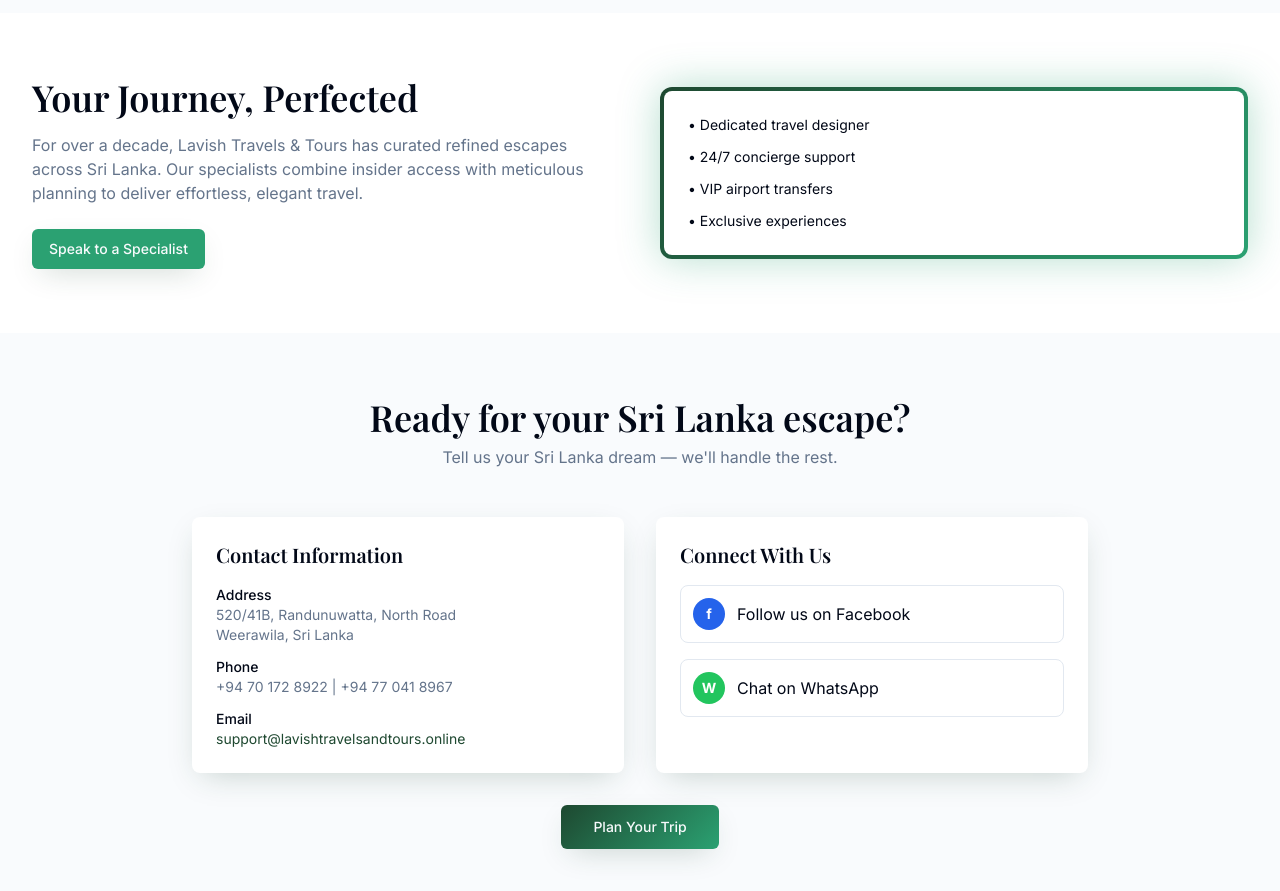
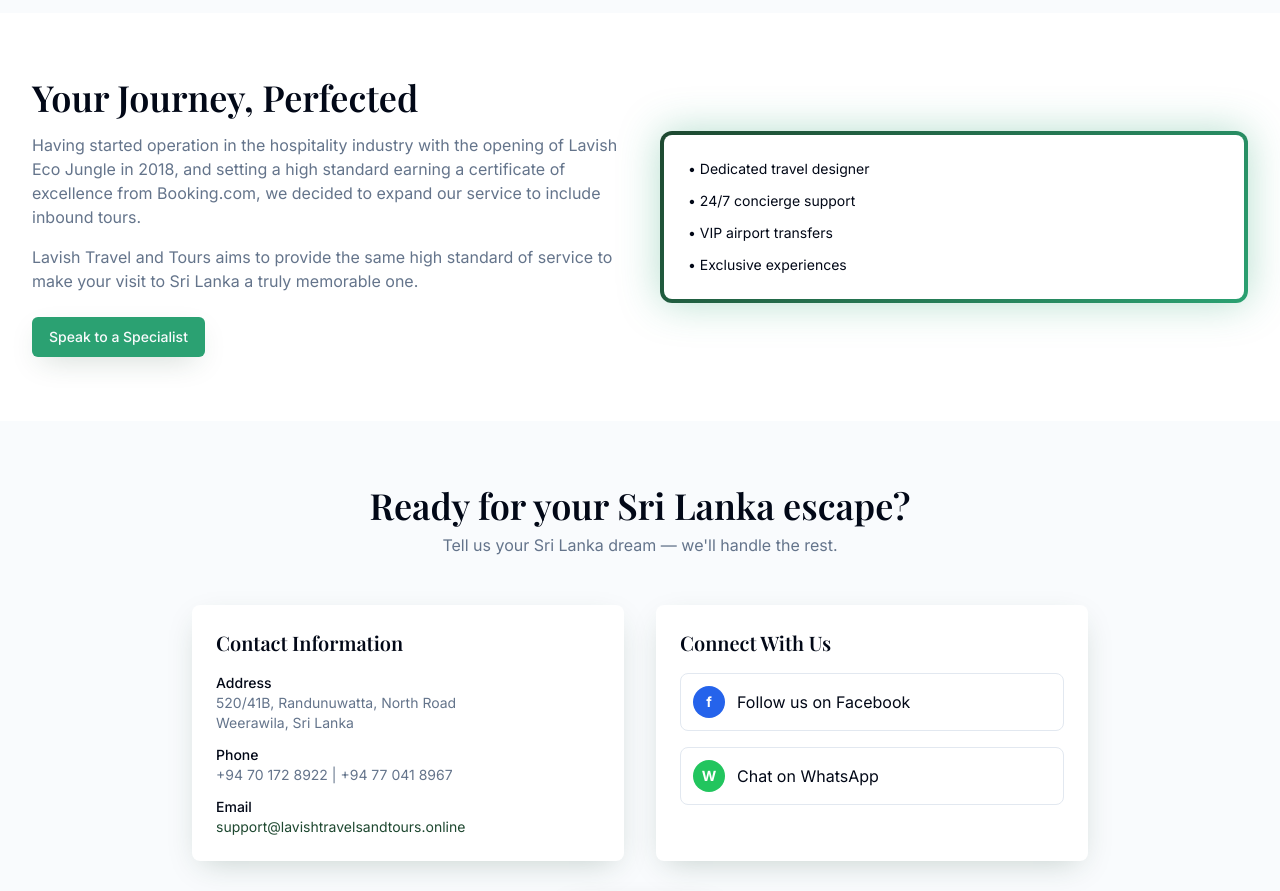
Before and after one commit to kashmithnisakya/lavish-journeys-web, a React (Vite) app in the folder frontend/: page / in a window 1280 px wide. Shown: the part 4660-5551 px from the top of the page. Built offline with nearby package versions, Linux system fonts and the light colour scheme.

Commit message:
feat: Update introductory text to reflect company history and service expansion

```diff
--- a/frontend/src/pages/Index.tsx
+++ b/frontend/src/pages/Index.tsx
@@ -492,7 +492,10 @@
             <div>
               <h2 className="font-display text-3xl md:text-4xl">Your Journey, Perfected</h2>
               <p className="text-muted-foreground mt-4">
-                For over a decade, Lavish Travels & Tours has curated refined escapes across Sri Lanka. Our specialists combine insider access with meticulous planning to deliver effortless, elegant travel.
+                Having started operation in the hospitality industry with the opening of Lavish Eco Jungle in 2018, and setting a high standard earning a certificate of excellence from Booking.com, we decided to expand our service to include inbound tours.
+              </p>
+              <p className="text-muted-foreground mt-4">
+                Lavish Travel and Tours aims to provide the same high standard of service to make your visit to Sri Lanka a truly memorable one.
               </p>
               <div className="mt-6">
                 <Button variant="premium" onClick={handleCTA}>Speak to a Specialist</Button>
```
